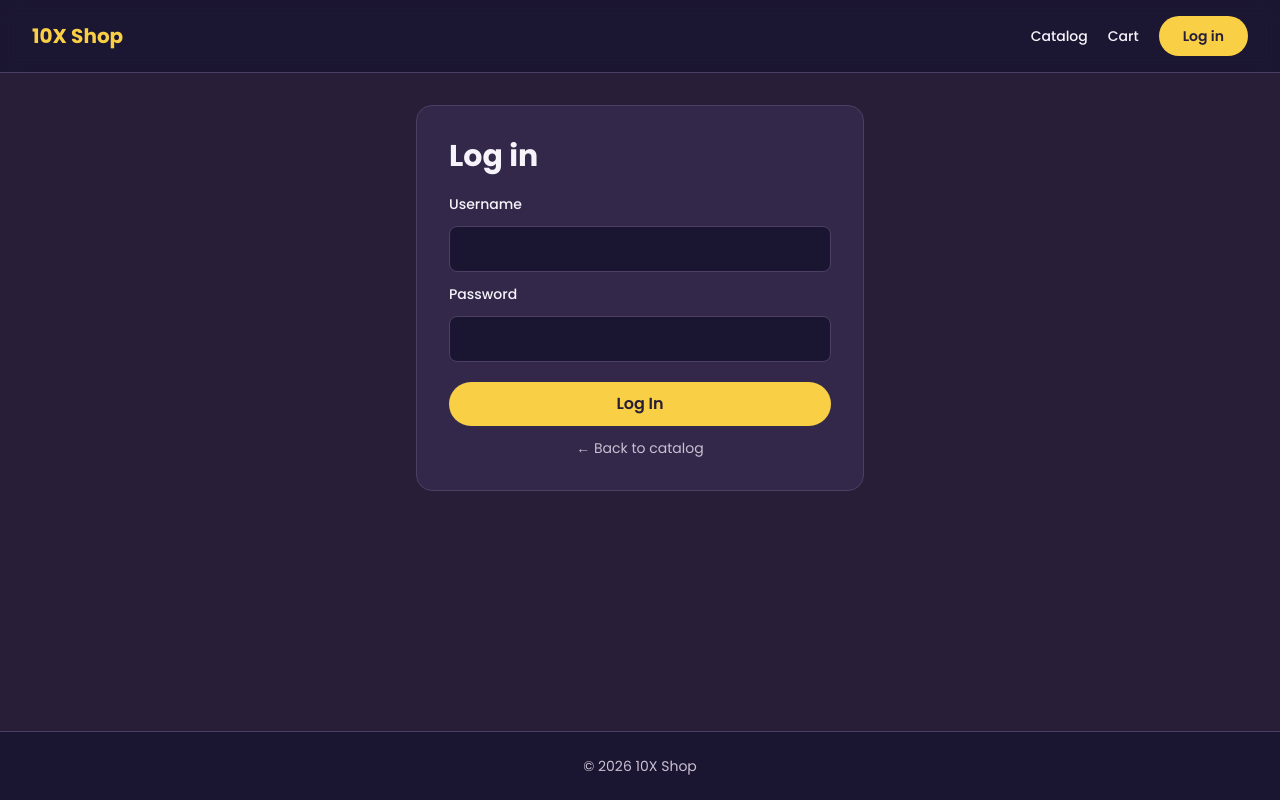
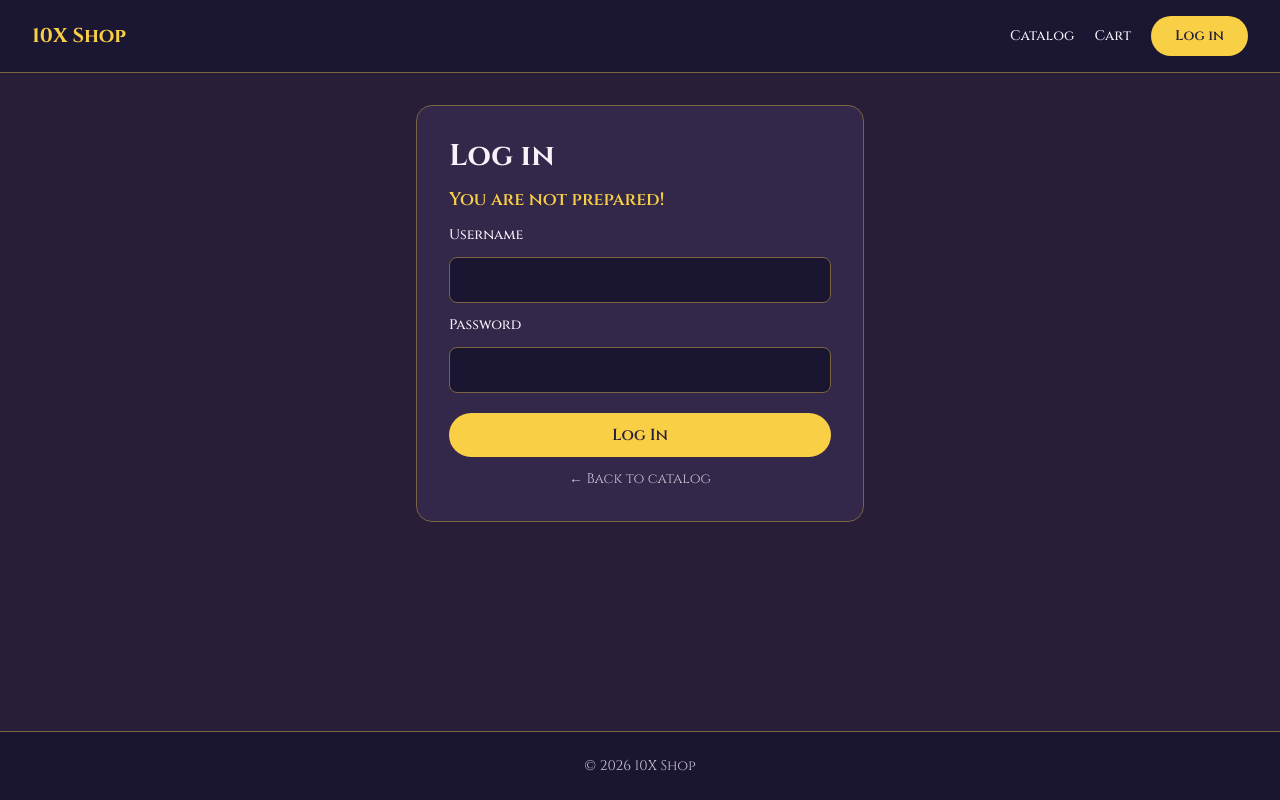
Before and after one commit to Mariam3120/10x-Shop-Mariam-Grigolia, a React (Vite) app: page /login in a window 1280 px wide. Built offline with nearby package versions, Linux system fonts and the light colour scheme.

Commit message:
feat(design): add WoW inspired fonts, rarity colors and phrases:)

```diff
--- a/index.html
+++ b/index.html
@@ -7,7 +7,7 @@
     <link rel="preconnect" href="https://fonts.googleapis.com" />
     <link rel="preconnect" href="https://fonts.gstatic.com" crossorigin />
     <link
-      href="https://fonts.googleapis.com/css2?family=Poppins:wght@400;500;600;700&display=swap"
+      href="https://fonts.googleapis.com/css2?family=Cinzel:wght@400;500;600;700&family=Poppins:wght@400;500;600;700&display=swap"
       rel="stylesheet"
     />
     <title>10X Shop</title>
--- a/src/components/layout/ErrorBoundary.tsx
+++ b/src/components/layout/ErrorBoundary.tsx
@@ -43,6 +43,7 @@ export class ErrorBoundary extends Component<
       return (
         <div className="flex flex-col items-center justify-center min-h-[50vh] p-6 text-center">
           <h1 className="text-2xl font-bold mb-2">Something went wrong.</h1>
+          <p className="wow-phrase">Lok'tar ogar!</p>
           <p className="mb-4 text-muted">
             An unexpected error occurred on this page.
           </p>
--- a/src/components/layout/Header.tsx
+++ b/src/components/layout/Header.tsx
@@ -26,7 +26,7 @@ export function Header() {
   return (
     <header className="sticky top-0 z-10 border-b border-line bg-footer/90 backdrop-blur">
       <div className="page-width flex flex-wrap items-center justify-between gap-x-6 gap-y-3 py-4">
-        <Link to="/" className="text-xl font-bold text-accent">
+        <Link to="/" className="font-display text-xl font-bold text-accent">
           10X Shop
         </Link>
 
--- a/src/index.css
+++ b/src/index.css
@@ -3,6 +3,7 @@
 /* Design tokens: every color lives here, so a light theme only has to change this list */
 @theme {
   --font-sans: "Poppins", ui-sans-serif, system-ui, sans-serif;
+  --font-display: "Cinzel", Georgia, serif;
 
   /* backgrounds */
   --color-page: #281e37;
@@ -21,7 +22,13 @@
   /* text and lines */
   --color-ink: #f7f3fa;
   --color-muted: #cbbfd3;
-  --color-line: #4d3f63;
+  --color-line: #7a6440;
+
+  /* loot rarity */
+  --color-legendary: #ff9d3c;
+  --color-epic: #c98bff;
+  --color-rare: #6db8ff;
+  --color-uncommon: #7fe08a;
 
   /* status */
   --color-danger: #ff9f9f;
@@ -33,7 +40,7 @@
   body {
     background-color: var(--color-page);
     color: var(--color-ink);
-    font-family: var(--font-sans);
+    font-family: var(--font-display);
   }
 
   :focus-visible {
@@ -60,6 +67,13 @@
   @media (min-width: 64rem) {
     padding-inline: 2rem;
   }
+}
+
+/* Small gold line for the WoW phrases */
+@utility wow-phrase {
+  color: var(--color-accent);
+  font-size: 1.125rem;
+  font-weight: 600;
 }
 
 @utility btn-primary {
--- a/src/pages/CartPage.tsx
+++ b/src/pages/CartPage.tsx
@@ -14,7 +14,8 @@ function CartPage() {
     return (
       <div className="mx-auto max-w-2xl py-16 text-center">
         <h1 className="text-3xl font-bold mb-4">Cart</h1>
-        <p className="mb-6 text-muted">Your cart is empty.</p>
+        <p className="text-muted">Your cart is empty.</p>
+        <p className="wow-phrase mb-6">Something need doing?</p>
         <Link
           to="/" //sends back to home page where are products
           className="btn-primary"
--- a/src/pages/CatalogPage.tsx
+++ b/src/pages/CatalogPage.tsx
@@ -67,7 +67,9 @@ function CatalogPage() {
     <>
       <section className="mb-8 rounded-2xl border border-line bg-linear-to-r from-teal via-surface to-mauve/70 p-8 sm:p-12">
         <h1 className="text-4xl font-bold sm:text-5xl">Catalog</h1>
-        <p className="mt-2 text-accent-soft">Find something you will love.</p>
+        <p className="mt-3 text-lg text-accent-soft sm:text-xl">
+          <span className="text-2xl font-bold text-accent sm:text-3xl">Zug zug!</span> Choose your loot.
+        </p>
       </section>
       <ProductGrid products={products} />
       {/* THAT before {products.map((product) => (
--- a/src/pages/CheckoutPage.tsx
+++ b/src/pages/CheckoutPage.tsx
@@ -75,6 +75,7 @@ function CheckoutPage() {
     return (
       <div className="mx-auto max-w-md py-16 text-center">
         <h1 className="text-3xl font-bold mb-4">Thank you! Your order has been placed.</h1>
+        <p className="wow-phrase mb-4">Work complete!</p>
         <p className="text-muted">Total paid: {formatPrice(orderTotal)}</p>
       </div>
     );
@@ -85,7 +86,8 @@ function CheckoutPage() {
 
   return (
     <form onSubmit={handleSubmit} noValidate className="mx-auto flex max-w-lg flex-col gap-4 rounded-2xl border border-line bg-surface p-6 sm:p-8">
-      <h1 className="text-3xl font-bold mb-2">Checkout</h1>
+      <h1 className="text-3xl font-bold">Checkout</h1>
+      <p className="wow-phrase">Time is money, friend!</p>
 
       <div className="flex flex-col gap-1">
         <label htmlFor="fullName" className="font-medium text-sm">Full Name</label>
--- a/src/pages/LoginPage.tsx
+++ b/src/pages/LoginPage.tsx
@@ -107,7 +107,8 @@ function LoginPage() {
       onSubmit={handleSubmit}
       className="mx-auto flex max-w-md flex-col gap-3 rounded-2xl border border-line bg-surface p-6 sm:p-8"
     >
-      <h1 className="mb-2 text-3xl font-bold">Log in</h1>
+      <h1 className="text-3xl font-bold">Log in</h1>
+      <p className="wow-phrase">You are not prepared!</p>
 
       <label htmlFor="username" className="text-sm font-medium">Username</label>
       <input
--- a/src/pages/NotFoundPage.tsx
+++ b/src/pages/NotFoundPage.tsx
@@ -4,6 +4,7 @@ function NotFoundPage() {
   return (
     <div className="py-16 text-center">
       <h1 className="mb-3 text-3xl font-bold">Page not found</h1>
+      <p className="wow-phrase mb-3">Me not that kind of orc!</p>
       <p className="mb-6 text-muted">The page you are looking for does not exist.</p>
 
       <Link to="/" className="btn-primary">
--- a/src/pages/ProductPage.tsx
+++ b/src/pages/ProductPage.tsx
@@ -7,6 +7,7 @@ import { discountedPrice, formatPrice } from "../utils/format";
 import { ProductGallery } from "../components/product/ProductGallery";
 import { QuantityStepper } from "../components/product/QuantityStepper";
 import { useCart } from "../hooks/useCart";
+import { rarityColor } from "../utils/rarity";
 
 function ProductPage() {
   const { addItem } = useCart();
@@ -97,7 +98,9 @@ function ProductPage() {
           <span className="text-sm tracking-wide text-muted uppercase">
             {product.category} {product.brand && `· ${product.brand}`}
           </span>
-          <h1 className="text-3xl font-bold">{product.title}</h1>
+          <h1 className={`text-3xl font-bold ${rarityColor(product.rating)}`}>
+            {product.title}
+          </h1>
           <p className="leading-relaxed text-muted">{product.description}</p>
           <div className="mt-2 flex items-center gap-3">
             <span className="text-2xl font-bold text-accent">
--- /dev/null
+++ b/src/utils/rarity.ts
@@ -0,0 +1,8 @@
+// WoW style loot colors, based on the product rating.
+// Full class names are written out so Tailwind can find them.
+export function rarityColor(rating: number): string {
+  if (rating >= 4.5) return "text-legendary";
+  if (rating >= 4) return "text-epic";
+  if (rating >= 3) return "text-rare";
+  return "text-uncommon";
+}
```
Also changed, not shown: src/components/product/ProductCard.tsx (+13 -4 lines).
